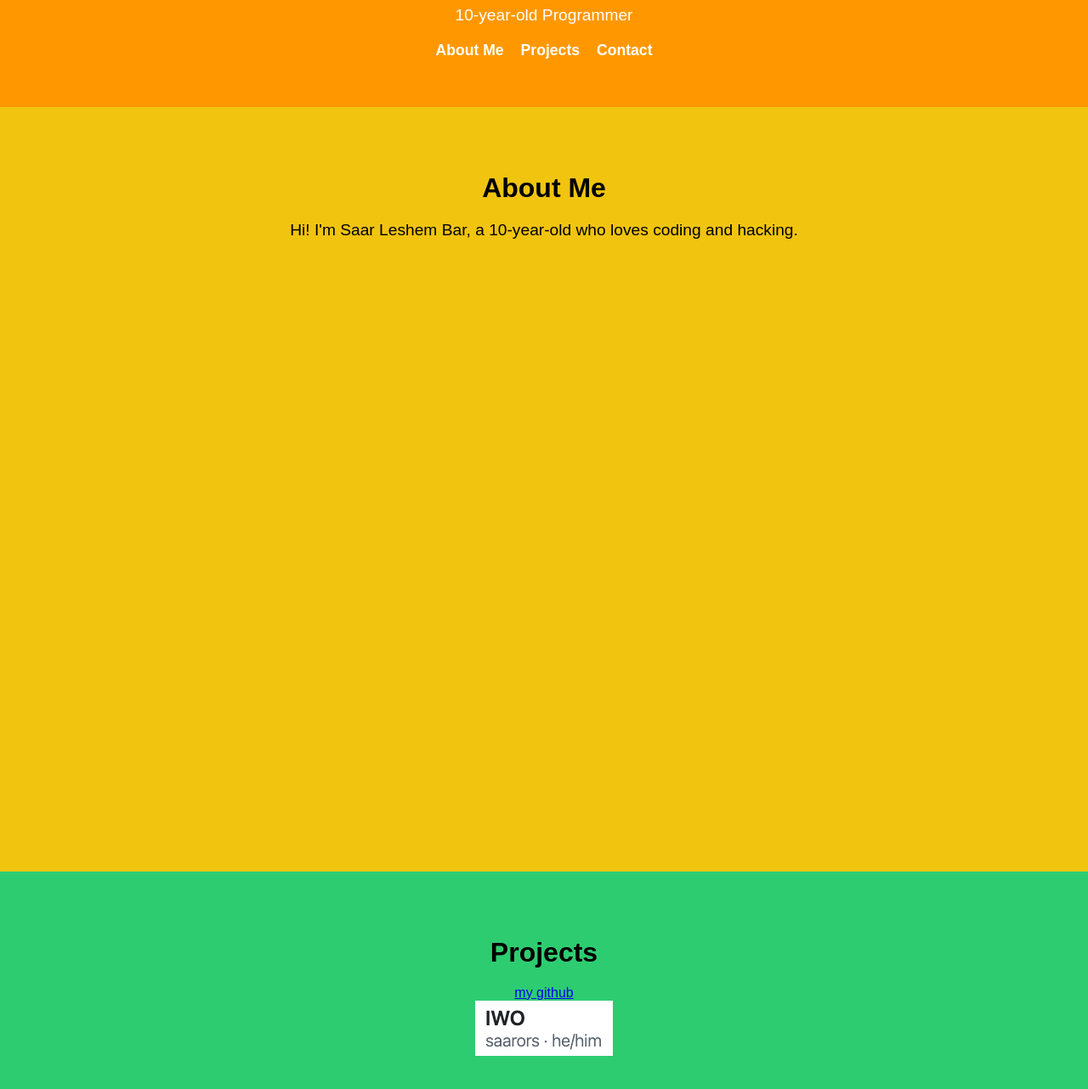
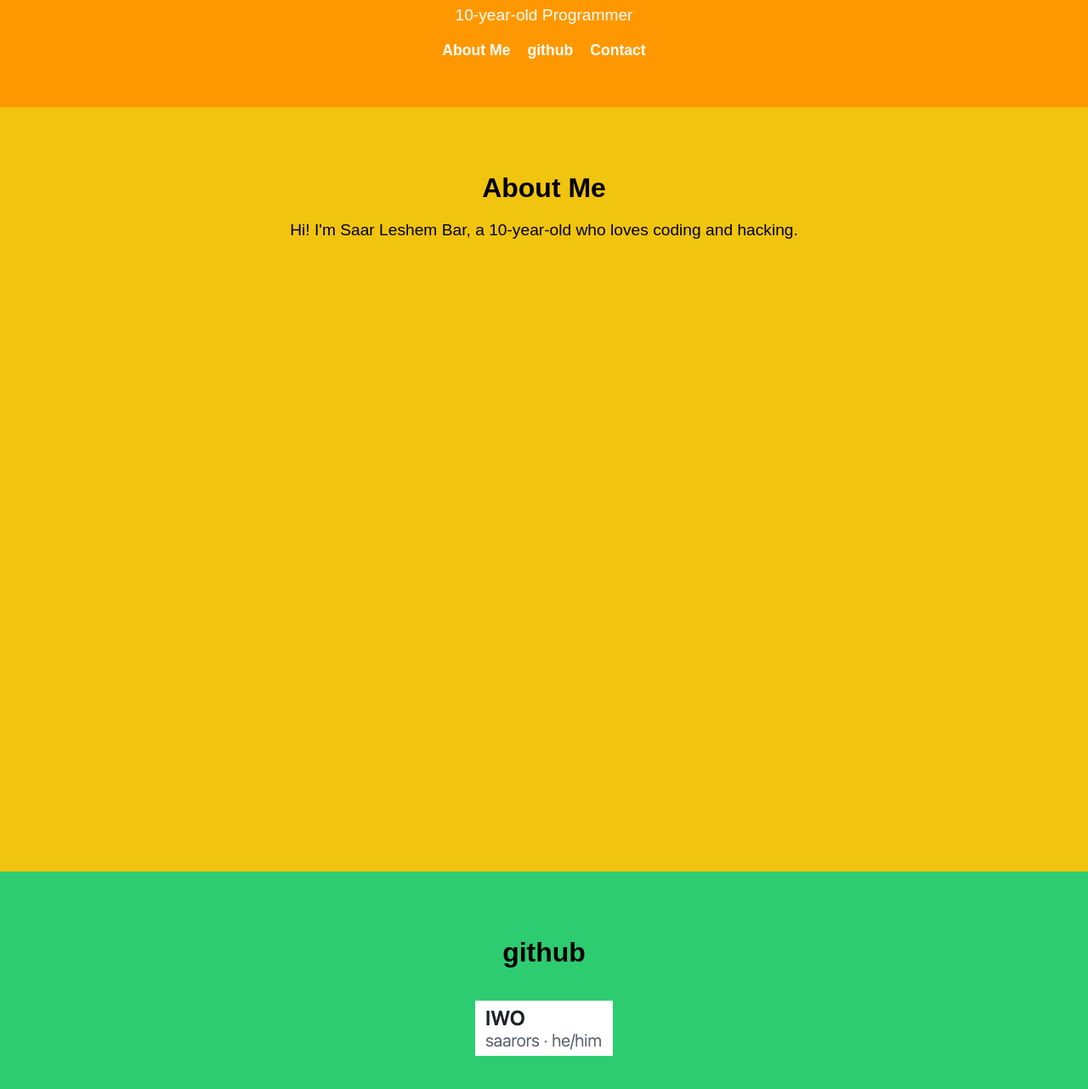
Before and after one commit to saarors/my-website, a website: page index.html in a window 1280 px wide. Shown: the part 88-1370 px from the top of the page at 85% size. Drawn offline with nearby package versions, Linux system fonts and the light colour scheme.

Commit message:
Update index.html

```diff
--- a/index.html
+++ b/index.html
@@ -15,7 +15,7 @@
       <nav>
         <ul>
           <li><a href="#about">About Me</a></li>
-          <li><a href="#projects">Projects</a></li>
+          <li><a href="#projects">github</a></li>
           <li><a href="#contact">Contact</a></li>
         </ul>
       </nav>
@@ -30,9 +30,9 @@
       </section>
 
       <section id="projects">
-        <h2>Projects</h2>
+        <h2>github</h2>
         <a href="//github.com/saarors"
-          >my github
+          >
           <br />
           <img src="img.png" alt="" />
         </a>
```
